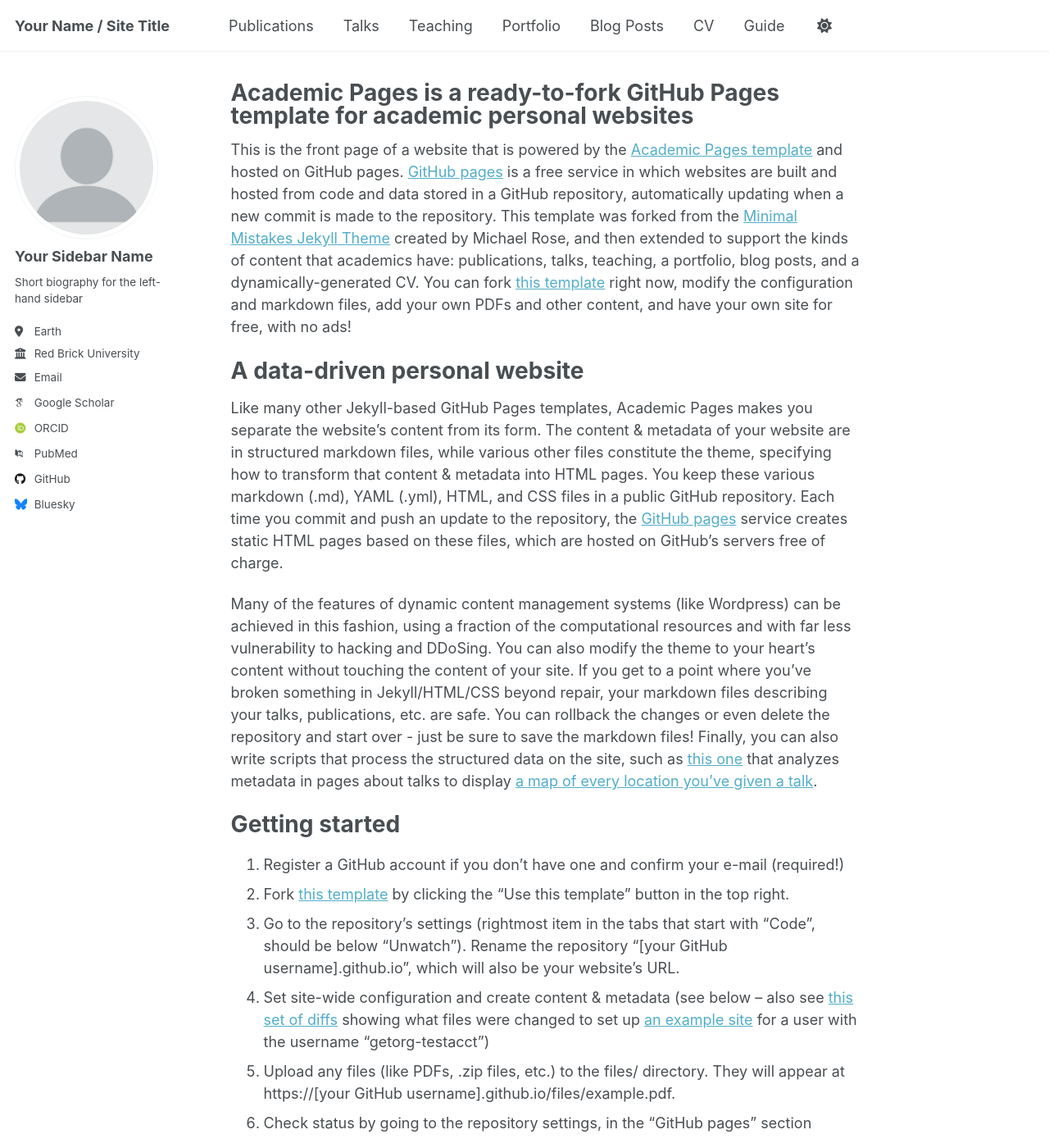
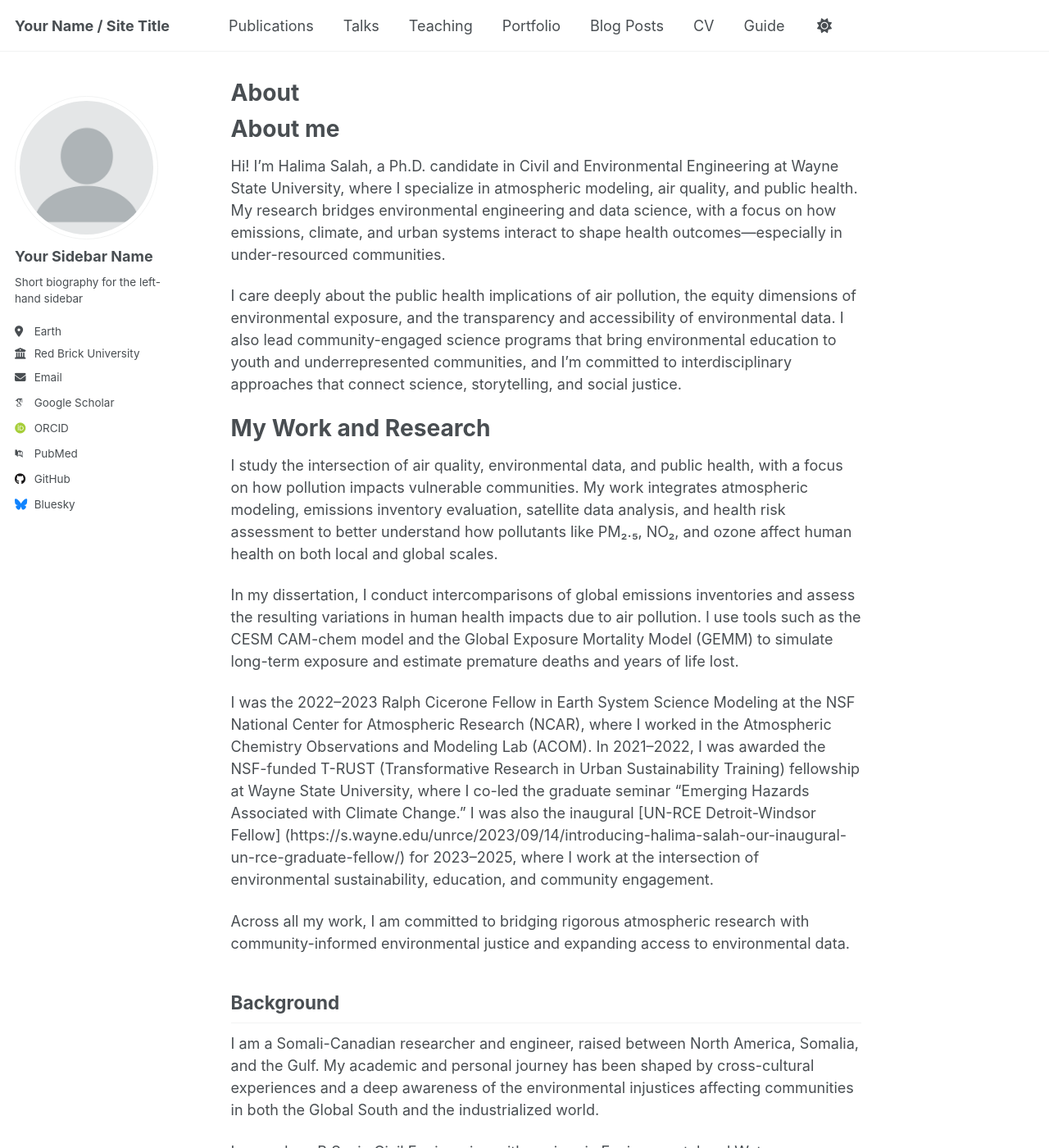
Before and after one commit to halimasalah/halimasalah.github.io, a Jekyll site: the page built from _pages/about.md, in a window 1280 px wide and 1400 px high. Shown: the whole window at 82% size. Built offline with Jekyll 4.4.1, drawn with Linux system fonts in a browser that asks for light colours; some web fonts are replaced; some of the changed text lies outside the part shown.

Commit message:
about.md

```diff
--- a/_pages/about.md
+++ b/_pages/about.md
@@ -1,32 +1,33 @@
 ---
 permalink: /
-title: "Academic Pages is a ready-to-fork GitHub Pages template for academic personal websites"
+title: "About"
 author_profile: true
 redirect_from:
   - /about/
   - /about.html
 ---
 
-This is the front page of a website that is powered by the [Academic Pages template](https://github.com/academicpages/academicpages.github.io) and hosted on GitHub pages. [GitHub pages](https://pages.github.com) is a free service in which websites are built and hosted from code and data stored in a GitHub repository, automatically updating when a new commit is made to the repository. This template was forked from the [Minimal Mistakes Jekyll Theme](https://mmistakes.github.io/minimal-mistakes/) created by Michael Rose, and then extended to support the kinds of content that academics have: publications, talks, teaching, a portfolio, blog posts, and a dynamically-generated CV. You can fork [this template](https://github.com/academicpages/academicpages.github.io) right now, modify the configuration and markdown files, add your own PDFs and other content, and have your own site for free, with no ads!
+About me
+======
+Hi! I’m Halima Salah, a Ph.D. candidate in Civil and Environmental Engineering at Wayne State University, where I specialize in atmospheric modeling, air quality, and public health. My research bridges environmental engineering and data science, with a focus on how emissions, climate, and urban systems interact to shape health outcomes—especially in under-resourced communities.
 
-A data-driven personal website
+I care deeply about the public health implications of air pollution, the equity dimensions of environmental exposure, and the transparency and accessibility of environmental data. I also lead community-engaged science programs that bring environmental education to youth and underrepresented communities, and I’m committed to interdisciplinary approaches that connect science, storytelling, and social justice.
+
+My Work and Research
 ======
-Like many other Jekyll-based GitHub Pages templates, Academic Pages makes you separate the website's content from its form. The content & metadata of your website are in structured markdown files, while various other files constitute the theme, specifying how to transform that content & metadata into HTML pages. You keep these various markdown (.md), YAML (.yml), HTML, and CSS files in a public GitHub repository. Each time you commit and push an update to the repository, the [GitHub pages](https://pages.github.com/) service creates static HTML pages based on these files, which are hosted on GitHub's servers free of charge.
+I study the intersection of air quality, environmental data, and public health, with a focus on how pollution impacts vulnerable communities. My work integrates atmospheric modeling, emissions inventory evaluation, satellite data analysis, and health risk assessment to better understand how pollutants like PM₂.₅, NO₂, and ozone affect human health on both local and global scales.
 
-Many of the features of dynamic content management systems (like Wordpress) can be achieved in this fashion, using a fraction of the computational resources and with far less vulnerability to hacking and DDoSing. You can also modify the theme to your heart's content without touching the content of your site. If you get to a point where you've broken something in Jekyll/HTML/CSS beyond repair, your markdown files describing your talks, publications, etc. are safe. You can rollback the changes or even delete the repository and start over - just be sure to save the markdown files! Finally, you can also write scripts that process the structured data on the site, such as [this one](https://github.com/academicpages/academicpages.github.io/blob/master/talkmap.ipynb) that analyzes metadata in pages about talks to display [a map of every location you've given a talk](https://academicpages.github.io/talkmap.html).
+In my dissertation, I conduct intercomparisons of global emissions inventories and assess the resulting variations in human health impacts due to air pollution. I use tools such as the CESM CAM-chem model and the Global Exposure Mortality Model (GEMM) to simulate long-term exposure and estimate premature deaths and years of life lost.
 
-Getting started
-======
-1. Register a GitHub account if you don't have one and confirm your e-mail (required!)
-1. Fork [this template](https://github.com/academicpages/academicpages.github.io) by clicking the "Use this template" button in the top right.
-1. Go to the repository's settings (rightmost item in the tabs that start with "Code", should be below "Unwatch"). Rename the repository "[your GitHub username].github.io", which will also be your website's URL.
-1. Set site-wide configuration and create content & metadata (see below -- also see [this set of diffs](http://archive.is/3TPas) showing what files were changed to set up [an example site](https://getorg-testacct.github.io) for a user with the username "getorg-testacct")
-1. Upload any files (like PDFs, .zip files, etc.) to the files/ directory. They will appear at https://[your GitHub username].github.io/files/example.pdf.
-1. Check status by going to the repository settings, in the "GitHub pages" section
+I was the 2022–2023 Ralph Cicerone Fellow in Earth System Science Modeling at the NSF National Center for Atmospheric Research (NCAR), where I worked in the Atmospheric Chemistry Observations and Modeling Lab (ACOM). In 2021–2022, I was awarded the NSF-funded T-RUST (Transformative Research in Urban Sustainability Training) fellowship at Wayne State University, where I co-led the graduate seminar “Emerging Hazards Associated with Climate Change.” I was also the inaugural [UN-RCE Detroit-Windsor Fellow] (https://s.wayne.edu/unrce/2023/09/14/introducing-halima-salah-our-inaugural-un-rce-graduate-fellow/) for 2023–2025, where I work at the intersection of environmental sustainability, education, and community engagement.
 
-Site-wide configuration
+Across all my work, I am committed to bridging rigorous atmospheric research with community-informed environmental justice and expanding access to environmental data.
+
+Background
 ------
-The main configuration file for the site is in the base directory in [_config.yml](https://github.com/academicpages/academicpages.github.io/blob/master/_config.yml), which defines the content in the sidebars and other site-wide features. You will need to replace the default variables with ones about yourself and your site's github repository. The configuration file for the top menu is in [_data/navigation.yml](https://github.com/academicpages/academicpages.github.io/blob/master/_data/navigation.yml). For example, if you don't have a portfolio or blog posts, you can remove those items from that navigation.yml file to remove them from the header.
+I am a Somali-Canadian researcher and engineer, raised between North America, Somalia, and the Gulf. My academic and personal journey has been shaped by cross-cultural experiences and a deep awareness of the environmental injustices affecting communities in both the Global South and the industrialized world.
+
+I earned my B.Sc. in Civil Engineering with a minor in Environmental and Water Engineering from the American University of Sharjah (AUS) in the United Arab Emirates in 2017. Before graduate school, I worked in water resources and wastewater treatment industry. I went on to complete my M.S. in Civil Engineering at Wayne State University in 2021 and am currently persueing my Ph.D. in Civil Engineering.
 
 Create content & metadata
 ------
```
